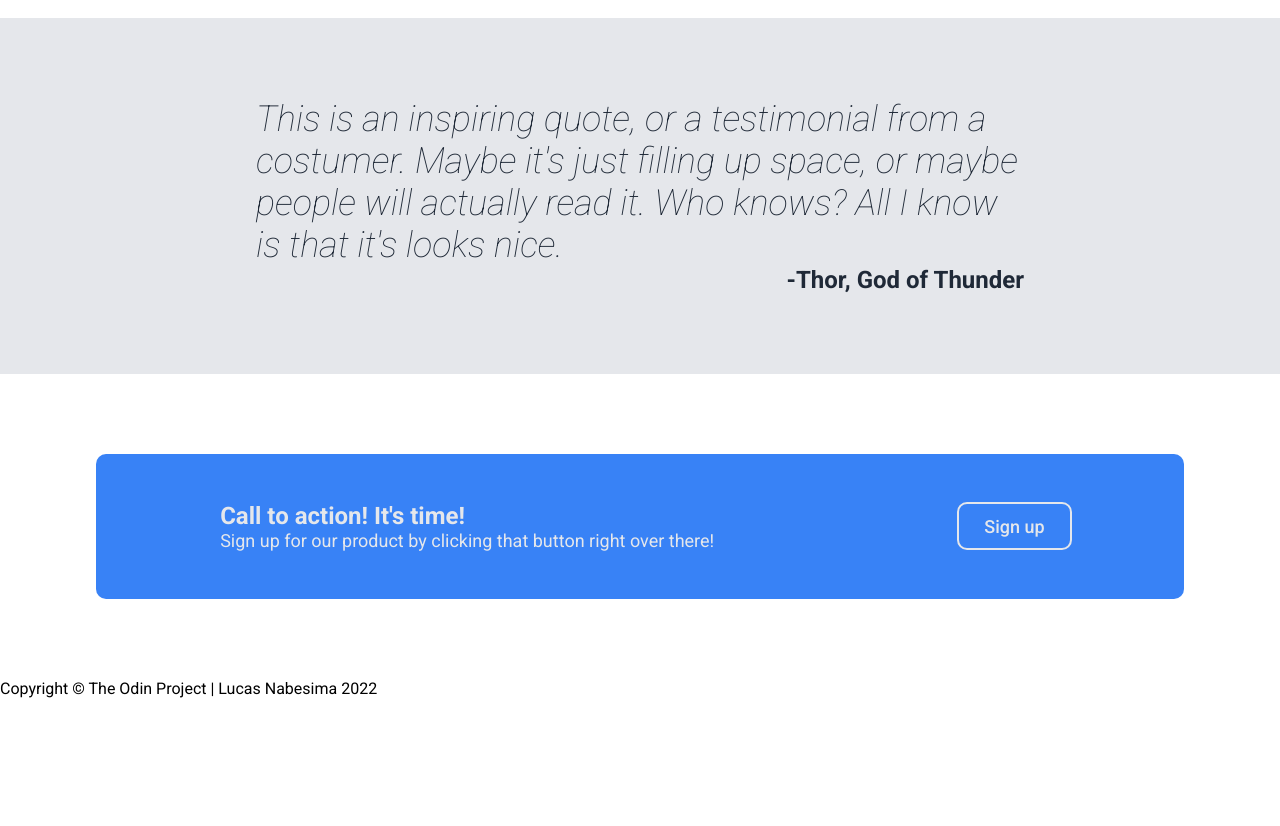
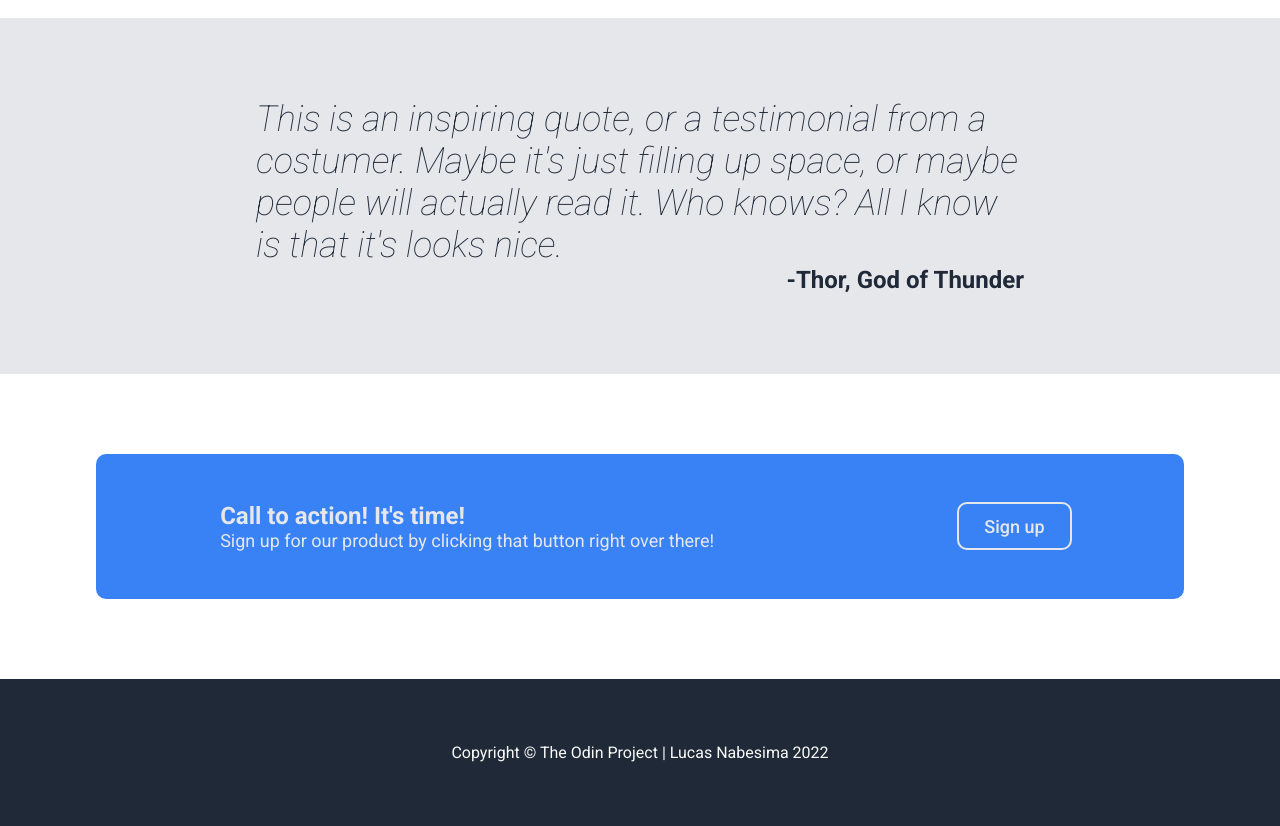
Before and after one commit to lnabesima/odin_landing-page, a plain HTML site: page index.html in a window 1280 px wide. Shown: the part 1019-1845 px from the top of the page. Before the commit the page ends 1717 px from the top, so only its background shows below. Drawn offline with Linux system fonts and the light colour scheme.

Commit message:
Finish styling footer

```diff
--- a/style.css
+++ b/style.css
@@ -219,3 +219,11 @@ nav {
 	font-size: 18px;
 	font-weight: 500;
 }
+
+/*---- Footer ----*/
+footer {
+	padding: 4rem 5rem;
+	background-color: var(--dark-background);
+	text-align: center;
+	color: var(--main-text);
+}
```
